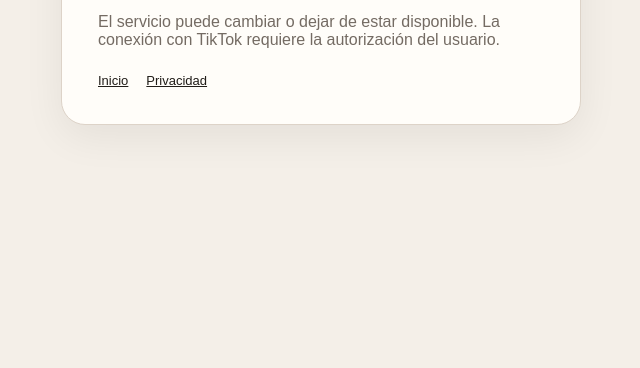
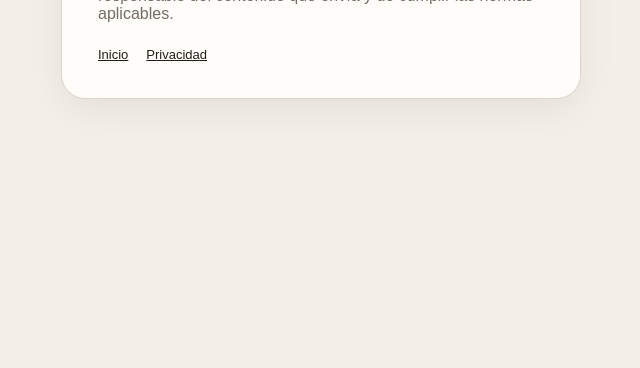
Before and after one commit to dlashred554/borradores, a plain HTML site: page terms.html in a window 1280 px wide. Shown: the part 432-800 px from the top of the page, without its empty margins (319-959 px from the left). Drawn offline with Linux system fonts and the light colour scheme.

Commit message:
Build DraftFlow terms.html

```diff
--- a/terms.html
+++ b/terms.html
@@ -1 +1 @@
-<!doctype html><html lang="es"><head><meta charset="UTF-8"><meta name="viewport" content="width=device-width,initial-scale=1"><title>Términos — DraftFlow</title><link rel="stylesheet" href="style.css"></head><body><main><div class="card"><h1>Términos de servicio</h1><p>DraftFlow permite transferir vídeos a TikTok como borradores mediante las funciones oficiales de TikTok. El usuario es responsable del contenido que envía y de cumplir las normas aplicables.</p><p>El servicio puede cambiar o dejar de estar disponible. La conexión con TikTok requiere la autorización del usuario.</p><footer><a href="index.html">Inicio</a><a href="privacy.html">Privacidad</a></footer></div></main></body></html>
+<!doctype html><html lang="es"><head><meta charset="UTF-8"><meta name="viewport" content="width=device-width,initial-scale=1"><title>Términos de servicio — DraftFlow</title><link rel="stylesheet" href="style.css"></head><body><main><section class="card"><h1>Términos de servicio</h1><p>DraftFlow permite transferir vídeos a TikTok como borradores mediante las funciones oficiales de TikTok. El usuario es responsable del contenido que envía y de cumplir las normas aplicables.</p><footer><a href="index.html">Inicio</a><a href="privacy.html">Privacidad</a></footer></section></main></body></html>
```
